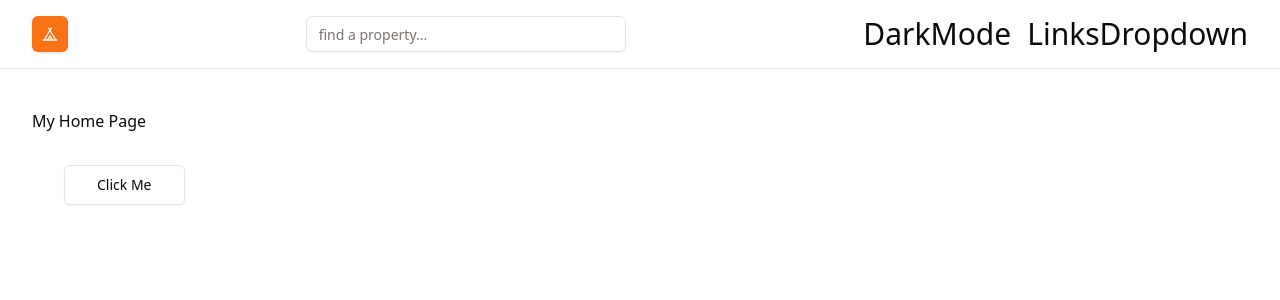
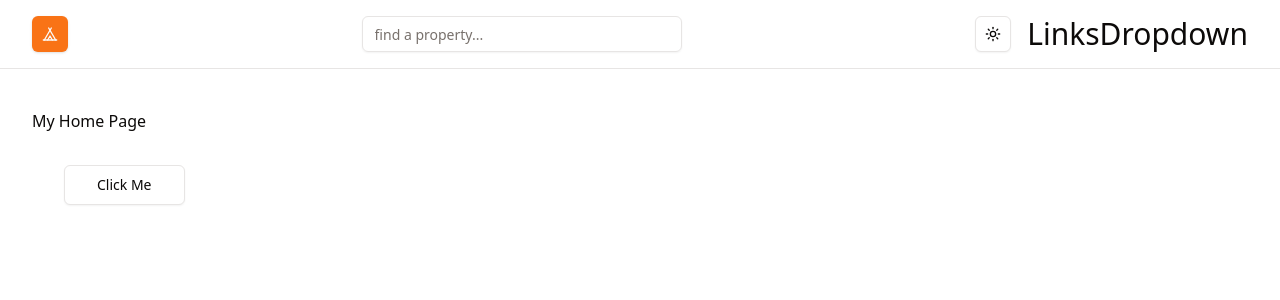
Before and after one commit to Petersonwei/airbnb-clone, a Next.js app: page / in a window 1280 px wide. Shown: the top 300 px of the page. Built offline with nearby package versions, Linux system fonts and the light colour scheme.

Commit message:
60 Setting Up Dark Mode

```diff
--- a/app/layout.tsx
+++ b/app/layout.tsx
@@ -2,6 +2,7 @@
 import { Geist, Geist_Mono } from "next/font/google";
 import "./globals.css";
 import Navbar from "@/components/navbar/Navbar";
+import Providers from "./providers";
 
 const geistSans = Geist({
   variable: "--font-geist-sans",
@@ -24,12 +25,14 @@
   children: React.ReactNode;
 }>) {
   return (
-    <html lang="en">
+    <html lang="en" suppressHydrationWarning>
       <body
         className={`${geistSans.variable} ${geistMono.variable} antialiased`}
       >
-        <Navbar />
-        <main className="container py-10">{children}</main>
+        <Providers>
+          <Navbar />
+          <main className="container py-10">{children}</main>
+        </Providers>
       </body>
     </html>
   );
--- /dev/null
+++ b/app/providers.tsx
@@ -0,0 +1,16 @@
+'use client';
+import { ThemeProvider } from './theme-provider';
+
+function Providers({ children }: { children: React.ReactNode }) {
+  return (
+    <ThemeProvider
+      attribute='class'
+      defaultTheme='system'
+      enableSystem
+      disableTransitionOnChange
+    >
+      {children}
+    </ThemeProvider>
+  );
+}
+export default Providers;
--- /dev/null
+++ b/app/theme-provider.tsx
@@ -0,0 +1,11 @@
+"use client"
+
+import * as React from "react"
+import { ThemeProvider as NextThemesProvider } from "next-themes"
+
+export function ThemeProvider({
+  children,
+  ...props
+}: React.ComponentProps<typeof NextThemesProvider>) {
+  return <NextThemesProvider {...props}>{children}</NextThemesProvider>
+}
--- a/components/navbar/DarkMode.tsx
+++ b/components/navbar/DarkMode.tsx
@@ -1,4 +1,44 @@
-function DarkMode() {
-    return <h1 className='text-3xl'>DarkMode</h1>;
-  }
-  export default DarkMode;
+"use client"
+
+//copy from shadcn - Add a mode toggle
+// ref: https://ui.shadcn.com/docs/dark-mode/next
+
+import * as React from "react"
+import { Moon, MoonIcon, Sun } from "lucide-react"
+import { useTheme } from "next-themes"
+
+import { Button } from "@/components/ui/button"
+import {
+  DropdownMenu,
+  DropdownMenuContent,
+  DropdownMenuItem,
+  DropdownMenuTrigger,
+} from "@/components/ui/dropdown-menu"
+
+// Add 'default'
+export default function ModeToggle() {
+  const { setTheme } = useTheme()
+
+  return (
+    <DropdownMenu>
+      <DropdownMenuTrigger asChild>
+        <Button variant="outline" size="icon">
+          <Sun className="h-[1.2rem] w-[1.2rem] rotate-0 scale-100 transition-all dark:-rotate-90 dark:scale-0" />
+          <Moon className="absolute h-[1.2rem] w-[1.2rem] rotate-90 scale-0 transition-all dark:rotate-0 dark:scale-100" />
+          <span className="sr-only">Toggle theme</span>
+        </Button>
+      </DropdownMenuTrigger>
+      <DropdownMenuContent align="end">
+        <DropdownMenuItem onClick={() => setTheme("light")}>
+          Light
+        </DropdownMenuItem>
+        <DropdownMenuItem onClick={() => setTheme("dark")}>
+          Dark
+        </DropdownMenuItem>
+        <DropdownMenuItem onClick={() => setTheme("system")}>
+          System
+        </DropdownMenuItem>
+      </DropdownMenuContent>
+    </DropdownMenu>
+  )
+}
```
